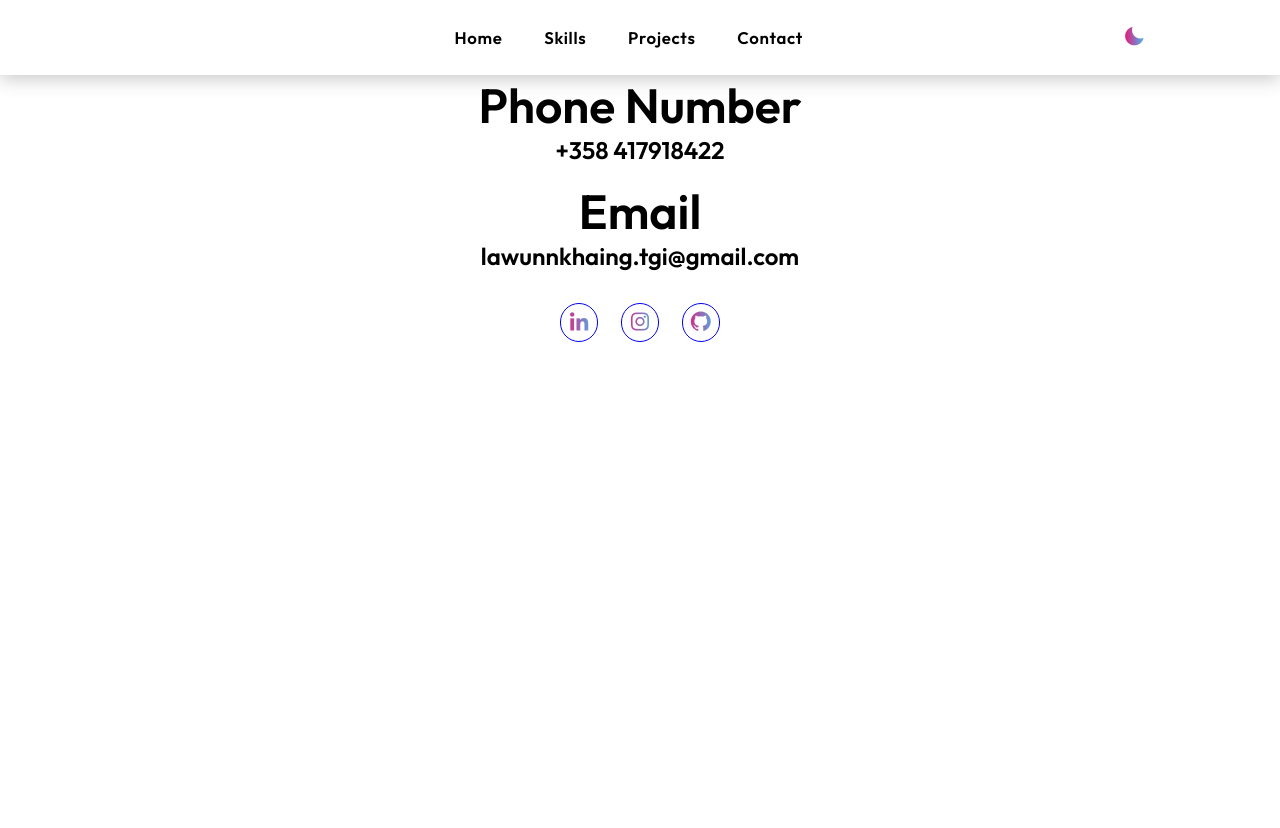
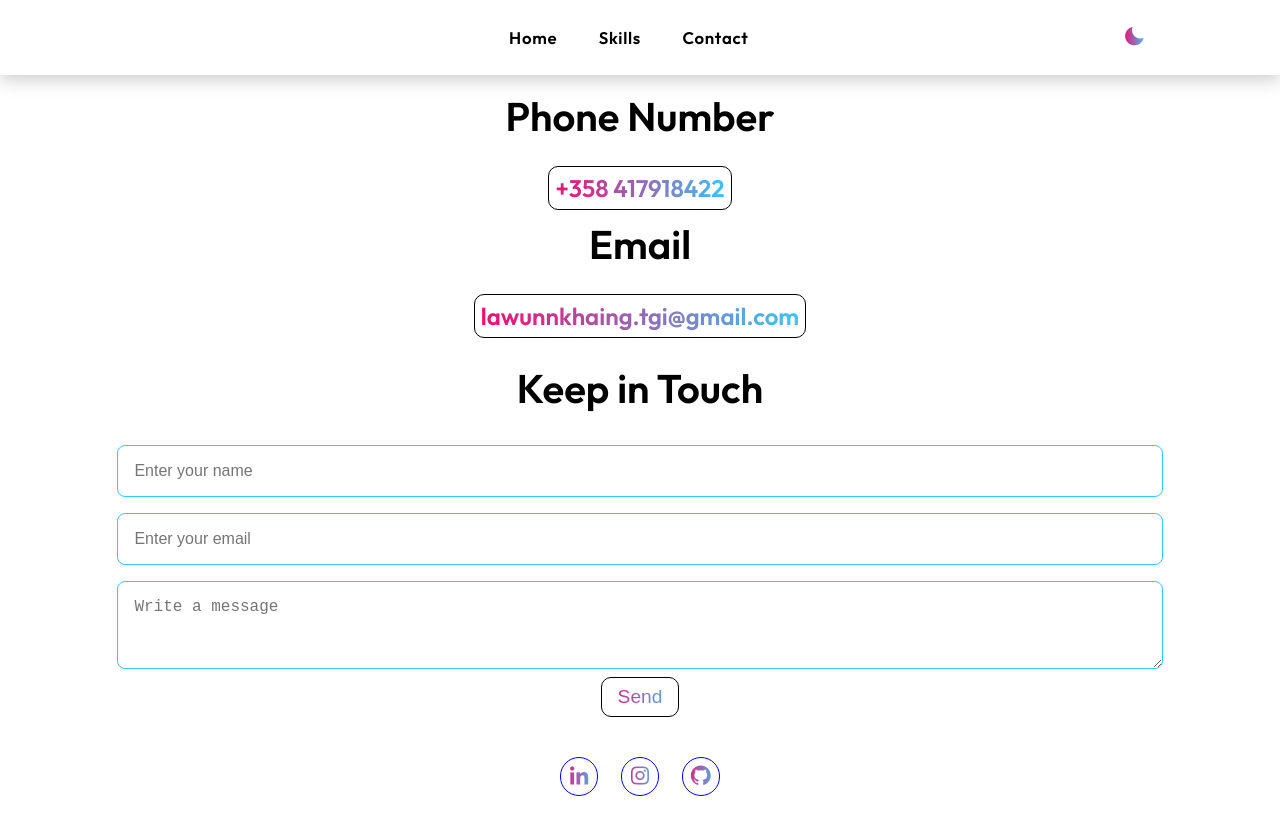
Before and after one commit to LawunnKhaing/Portfolio, a plain HTML site: page contact.html in a window 1280 px wide. Before the commit the page ends 800 px from the top, so only its background shows below. Drawn offline with nearby package versions, Linux system fonts and the light colour scheme.

Commit message:
Form added

```diff
--- a/contact.html
+++ b/contact.html
@@ -24,7 +24,7 @@
                 <ul>
                     <li><a href="index.html" style="--navAni:1">Home</a></li>
                     <li><a href="skills.html" style="--navAni:3">Skills</a></li>
-                    <li><a href="#" style="--navAni:4">Projects</a></li>
+                    <!-- <li><a href="#" style="--navAni:4">Projects</a></li> -->
                     <li><a href="contact.html" style="--navAni:5">Contact</a></li>
                 </ul>
             <label class="mode">
@@ -41,6 +41,15 @@
             <h1>Email</h1>
                 <p>lawunnkhaing.tgi@gmail.com</p>
         </div>
+
+        <form id="contactForm">
+            <h2>Keep in Touch</h2>
+            <input type="text" id="fullName" placeholder="Enter your name" required>
+            <input type="tel" id="phoneNumber" placeholder="Enter your email" required>
+            <textarea id="message" placeholder="Write a message" rows="3" required></textarea>
+            <button type="submit">Send</button>
+        </form>
+            <br>    </br>
             <div class="social">
                 <a href="https://www.linkedin.com/in/lawunn-khaing-8980441ab/" style="--socialAni:1"><i class='bx bxl-linkedin'></i></a>
                 <a href="https://www.instagram.com/lawunn_2002/" style="--socialAni:2"><i class='bx bxl-instagram'></i></a>
--- a/intro.css
+++ b/intro.css
@@ -541,30 +541,113 @@ body {
     animation:  rightSideAni 1s ease forwards;
 }
 
-.Contact {
+
+/* Contact Section Styles */
+
+#Contact {
     text-align: center;
     margin-bottom: 2rem;
 }
 
-.Contact h1 {
-    font-size: 3rem;
+#Contact .Contact {
+    margin-bottom: 2rem;
+}
+
+#Contact h1 {
+    font-size: 2.5rem;
     font-weight: 600;
     opacity: 0;
     animation: topSideAni 1s ease forwards;
+    margin-bottom: 2rem;
+    margin-top: 1rem;
 }
 
-.Contact p {
+
+#Contact p {
+
+    display: inline;
     font-size: 1.5rem;
     font-weight: 600;
-    margin-bottom: 1rem;
+    margin-top: 1rem;
+    margin-bottom: 1.5rem;
+    background: linear-gradient(to right, #F7086C 0%, #35c9fc 100%);
+    -webkit-background-clip: text;
+    -webkit-text-fill-color: transparent;
+    padding: 0.39rem;
     text-align: center;
+    opacity: 0;
+    border: 1px solid;
+    border-radius: 10px;
     animation:  rightSideAni 1s ease forwards;
 }
 
-.social {
-
+/* Social Links Styles */
+#Contact .social {
     display: flex;
     flex-wrap: wrap;
     gap: 1.4rem;
     justify-content: center;
 }
+
+#Contact .social a:hover {
+    -webkit-text-fill-color: var(--primary-dark);
+    background: linear-gradient(90deg, rgba(255,95,109,1) 0%, rgba(53,201,252,1) 100%);
+    box-shadow: 0 0 20px;
+    transition: all .3s ease-in-out;
+}
+
+/* Contact Form Styles */
+#Contact #contactForm {
+    display: flex;
+    flex-direction: column;
+    align-items: center;
+    opacity: 0;
+    animation: rightSideAni 1s ease forwards;
+}
+
+#Contact #contactForm h2 {
+    font-size: 2.5rem;
+    font-weight: 600;
+    margin-bottom: 1.5rem;
+    opacity: 0;
+    animation: topSideAni 1s ease forwards;
+}
+
+#Contact #contactForm input,
+#Contact #contactForm textarea {
+    width: 100%;
+    padding: 1rem;
+    margin: 0.5rem 0;
+    border: 1px solid #35c9fc;
+    border-radius: 8px;
+    font-size: 1rem;
+    transition: border-color 0.3s ease-in-out;
+}
+
+
+#Contact #contactForm button {
+    background: linear-gradient(to right, #F7086C 0%, #35c9fc 100%);
+    -webkit-background-clip: text;
+    -webkit-text-fill-color: transparent;
+    border: 1.6px solid;
+    border-radius: 10px;
+    padding: 0.5rem 1rem;
+    font-size: 1.2rem;
+    cursor: pointer;
+    transition: background-color 0.3s ease-in-out, color 0.3s ease-in-out;
+}
+
+#Contact #contactForm button:hover {
+    -webkit-text-fill-color: var(--primary-dark);
+    background: linear-gradient(90deg, rgba(255,95,109,1) 0%, rgba(53,201,252,1) 100%);
+    box-shadow: 0 0 20px;
+    transition: all .3s ease-in-out;
+}
+
+#Contact #contactForm textarea {
+    resize: vertical;
+}
+
+#Contact .social a:last-child {
+    margin-right: 0; /* Remove margin from the last social button */
+}
```
Also changed, not shown: index.html (+1 -1 lines), skills.html (+1 -2 lines).
